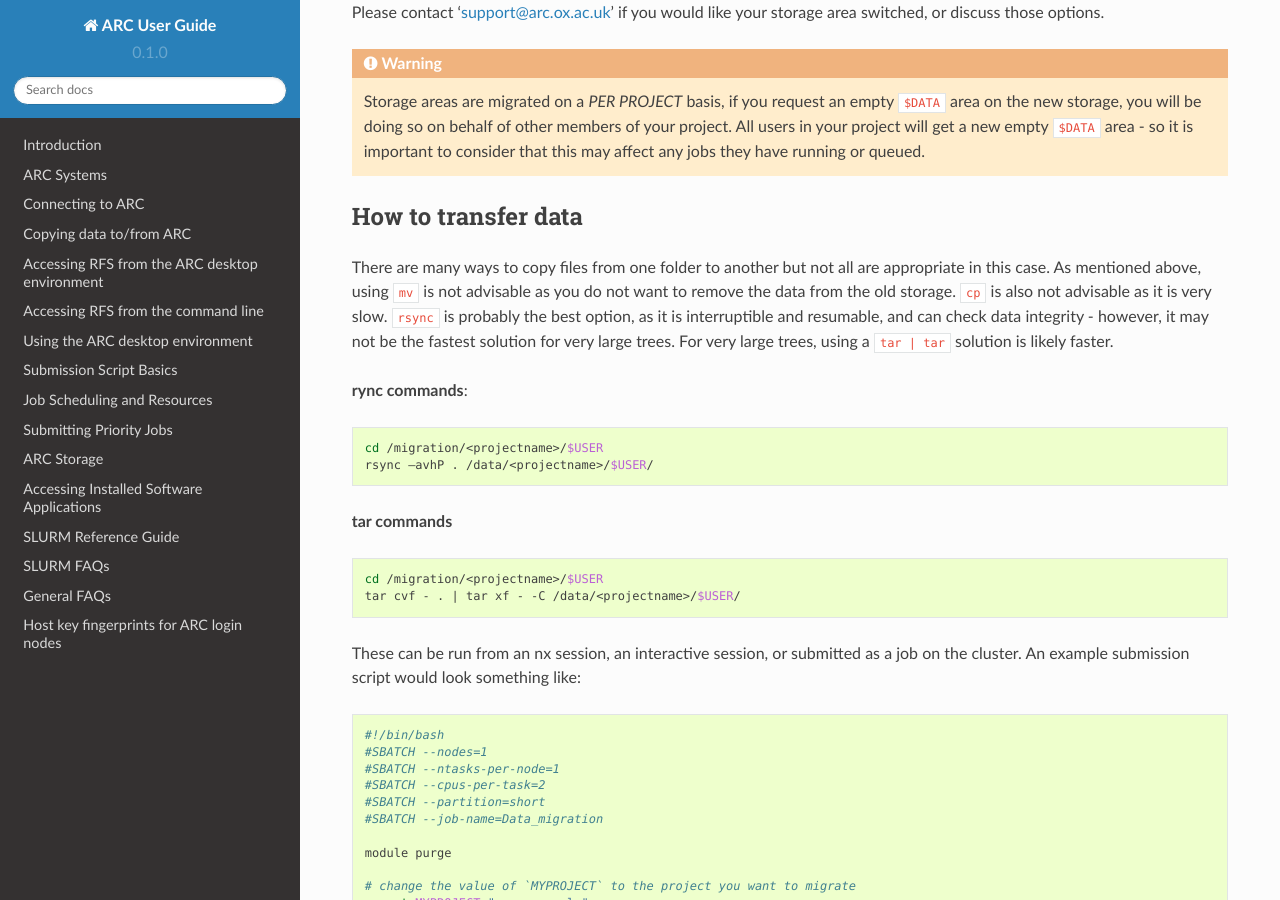
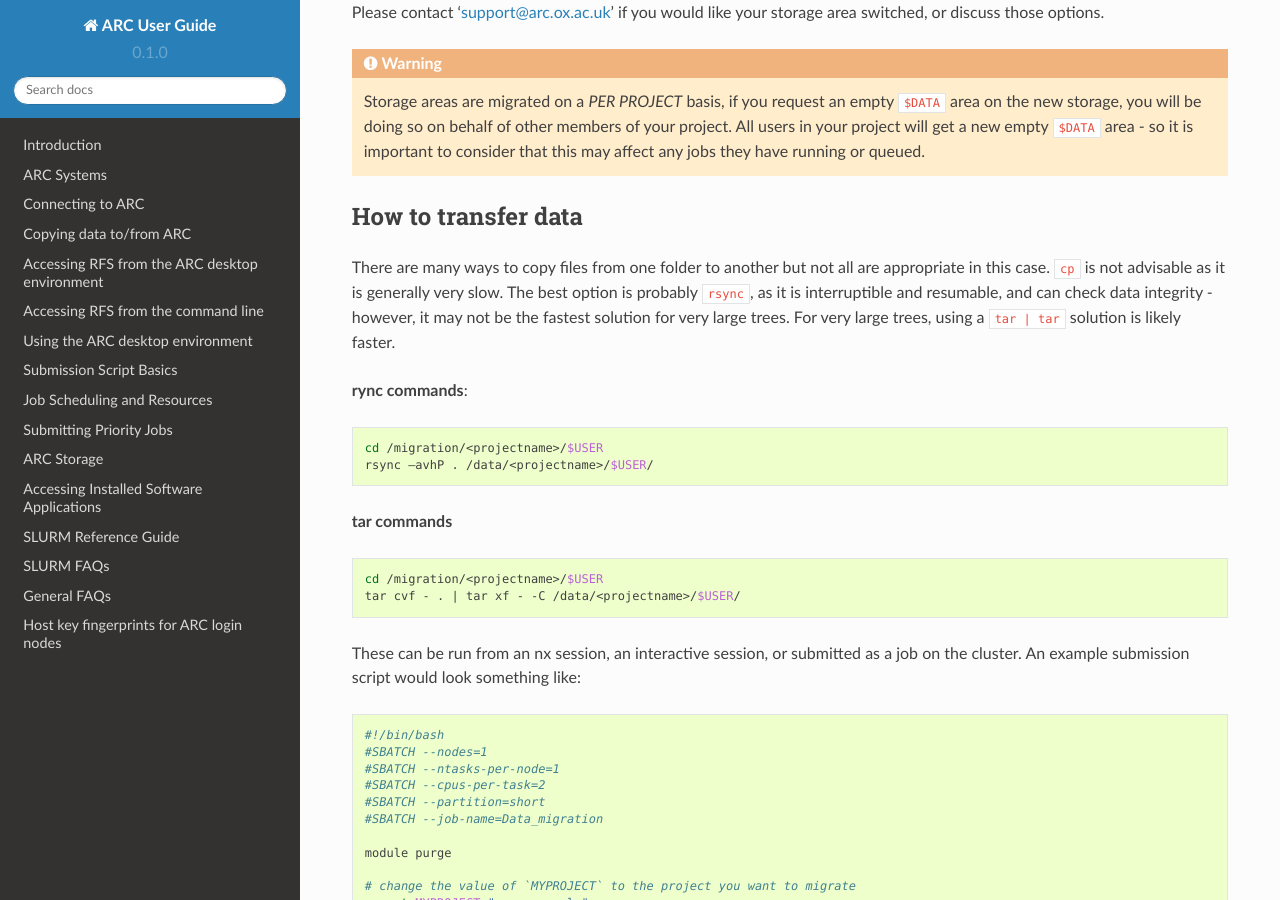
Before and after one commit to tina-friedrich/arc-user-guide, a Sphinx documentation site: the page built from docs/source/arc-storage-migration.rst, in a window 1280 px wide and 900 px high, scrolled down 805 px. Built offline with Sphinx 7.4.7 and the Read the Docs theme 2.0.0, drawn with Linux system fonts in a browser that asks for light colours.

Commit message:
Update arc-storage-migration.rst

```diff
--- a/docs/source/arc-storage-migration.rst
+++ b/docs/source/arc-storage-migration.rst
@@ -30,7 +30,7 @@ Please contact ‘support@arc.ox.ac.uk’ if you would like your storage area sw
 How to transfer data
 --------------------
 
-There are many ways to copy files from one folder to another but not all are appropriate in this case. As mentioned above, using ``mv`` is not advisable as you do not want to remove the data from the old storage. ``cp`` is also not advisable as it is very slow. ``rsync`` is probably the best option, as it is interruptible and resumable, and can check data integrity - however, it may not be the fastest solution for very large trees. For very large trees, using a ``tar | tar`` solution is likely faster.
+There are many ways to copy files from one folder to another but not all are appropriate in this case. ``cp`` is not advisable as it is generally very slow. The best option is probably ``rsync``, as it is interruptible and resumable, and can check data integrity - however, it may not be the fastest solution for very large trees. For very large trees, using a ``tar | tar`` solution is likely faster.
 
 **rync commands**:
 
```
